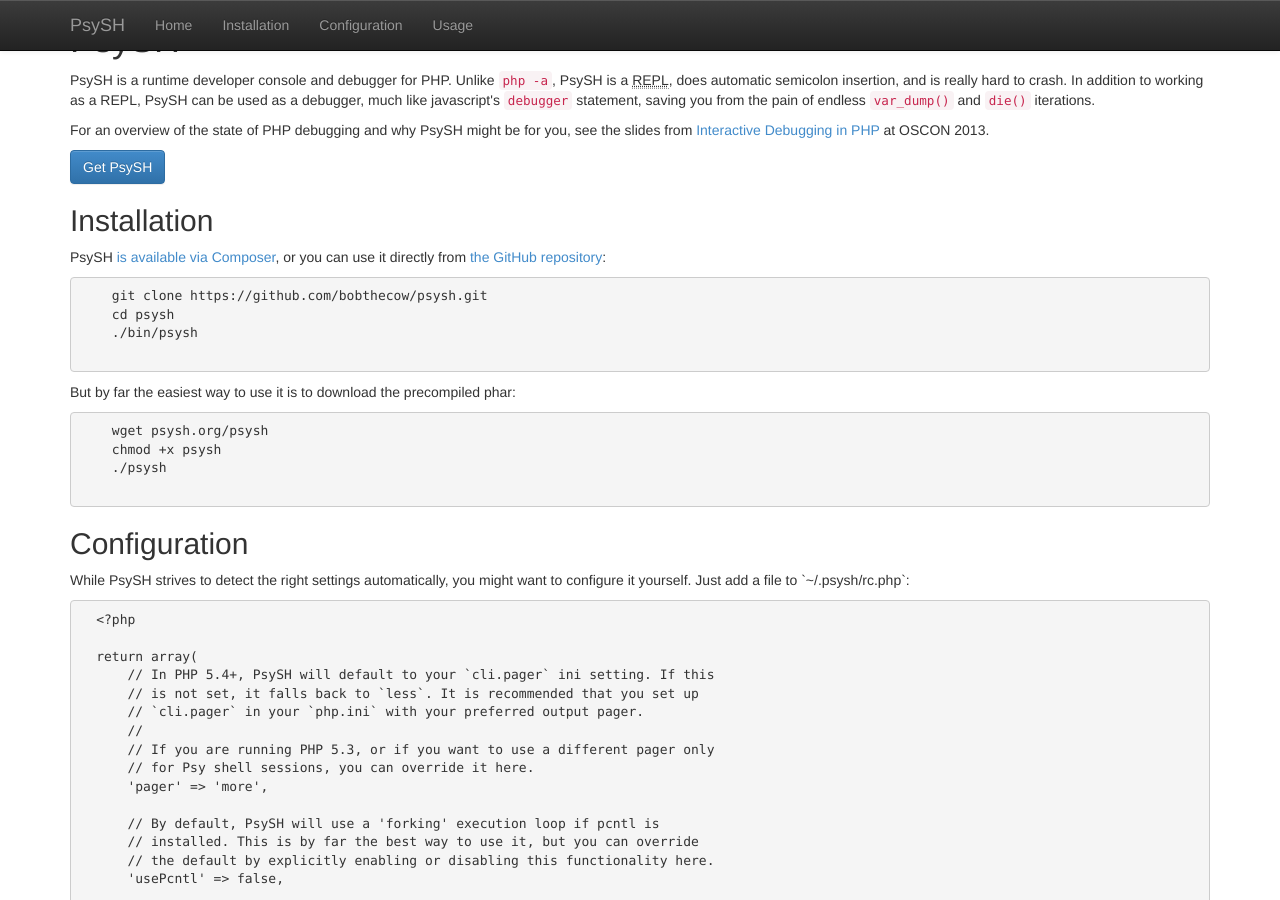
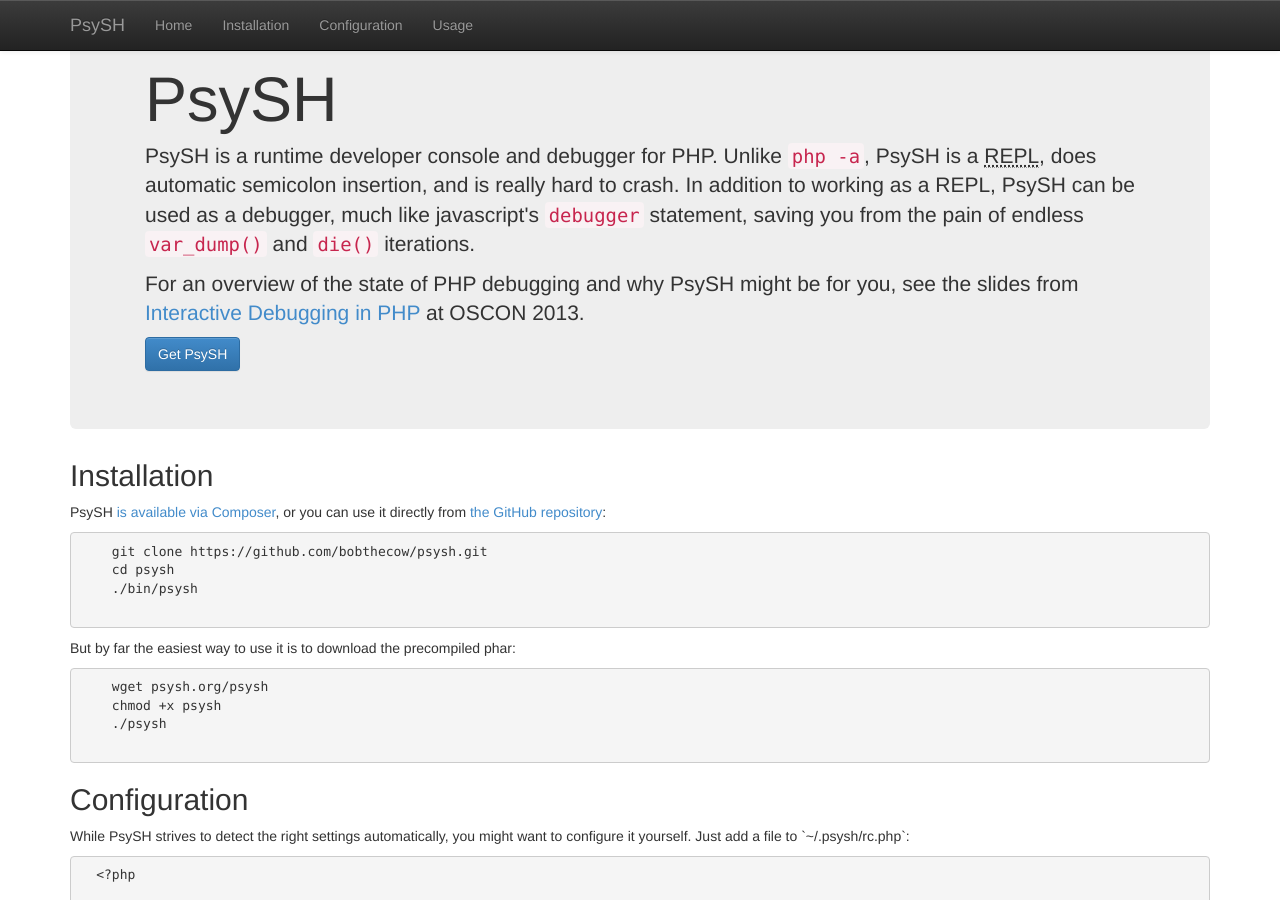
Before and after one commit to bobthecow/psysh, a Jekyll site: the page built from index.html, in a window 1280 px wide and 900 px high. Built offline with Jekyll 4.4.1, drawn with Linux system fonts in a browser that asks for light colours.

Commit message:
Use Jumbotron.

```diff
--- a/index.html
+++ b/index.html
@@ -2,7 +2,10 @@
 layout: default
 title:  PsySH
 ---
+<div class="jumbotron">
+  <div class="container">
     <h1>PsySH</h1>
+
     <p>
       PsySH is a runtime developer console and debugger for PHP. Unlike
       <a href="http://php.net/manual/en/features.commandline.interactive.php"><code>php -a</code></a>, PsySH is a
@@ -17,6 +20,8 @@
     </p>
 
     <p><a href="https://github.com/bobthecow/psysh" class="btn btn-primary">Get PsySH</a></p>
+  </div>
+</div>
 
 <section id="install">
   <h2>Installation</h2>
```
Lines whose indentation alone changed are shown as unchanged.
